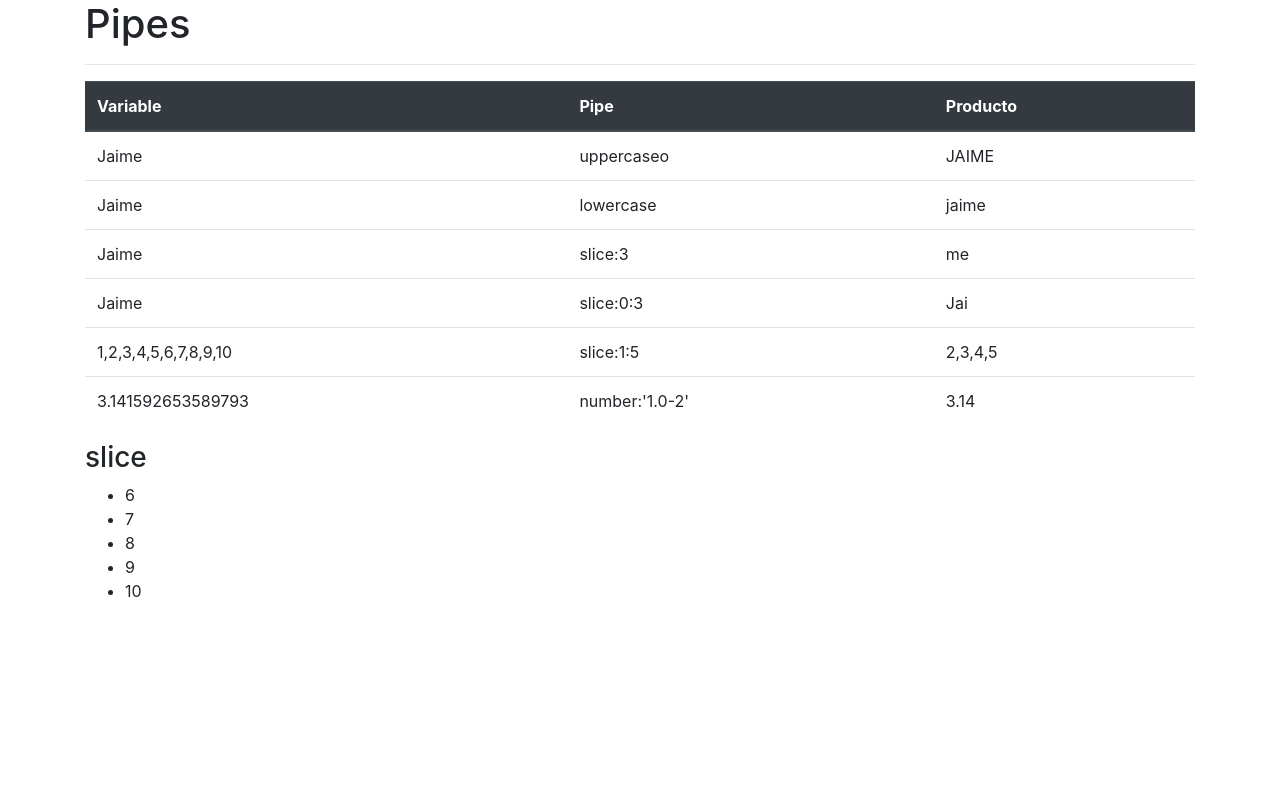
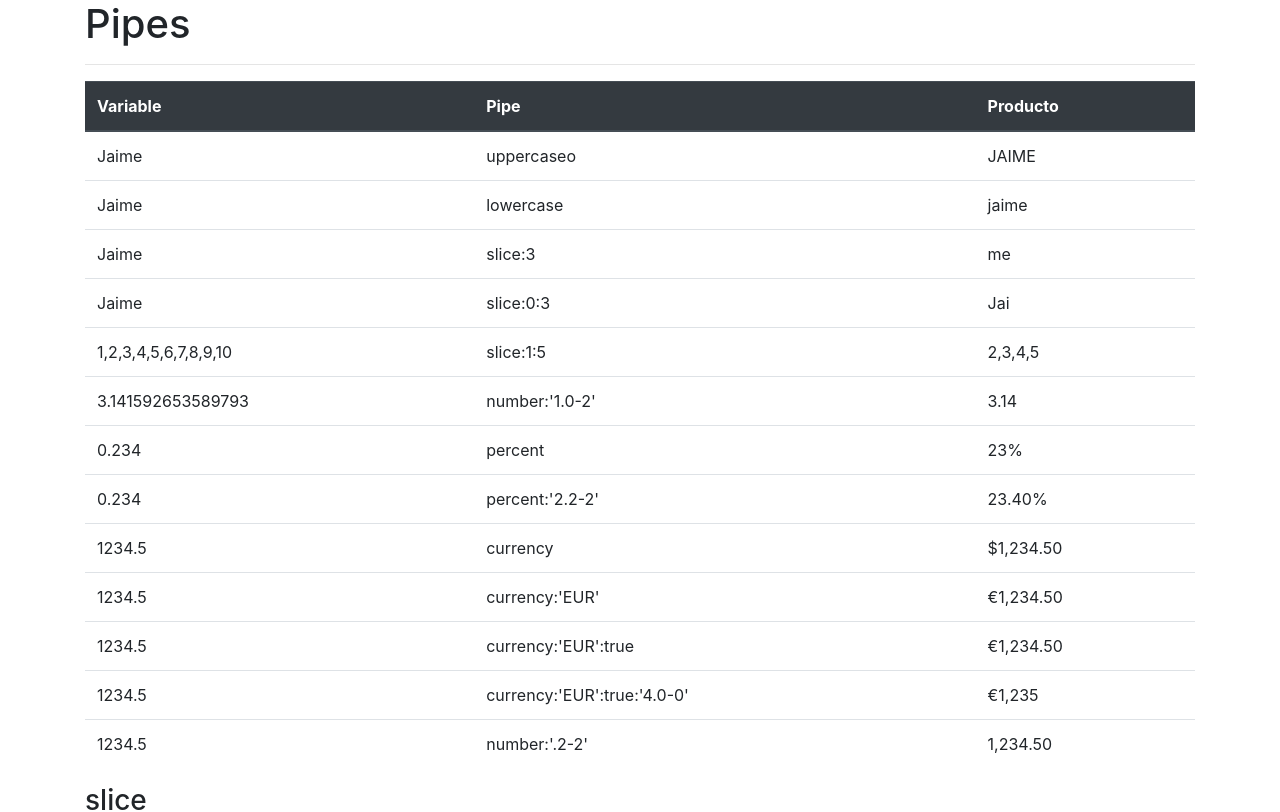
Before and after one commit to devjaime/AngularConceptos, an Angular app in the folder Angular/pipe/: page / in a window 1280 px wide. Shown: the top 812 px of the page. Built offline with nearby package versions, Linux system fonts and the light colour scheme.

Commit message:
currency pipe

```diff
--- a/Angular/pipe/src/app/app.component.html
+++ b/Angular/pipe/src/app/app.component.html
@@ -40,6 +40,41 @@
                 <td>number:'1.0-2'</td>
                 <td>{{PI | number:'1.0-2'}}</td>
             </tr>
+            <tr>
+                <td>{{a}}</td>
+                <td>percent</td>
+                <td>{{a | percent}}</td>
+            </tr>
+            <tr>
+                <td>{{a}}</td>
+                <td>percent:'2.2-2'</td>
+                <td>{{a | percent:'2.2-2'}}</td>
+            </tr>
+            <tr>
+                <td>{{salario}}</td>
+                <td>currency</td>
+                <td>{{salario | currency}}</td>
+            </tr>
+            <tr>
+                <td>{{salario}}</td>
+                <td>currency:'EUR'</td>
+                <td>{{salario | currency:'EUR'}}</td>
+            </tr>
+            <tr>
+                <td>{{salario}}</td>
+                <td>currency:'EUR':true</td>
+                <td>{{salario | currency:'EUR':true}}</td>
+            </tr>
+            <tr>
+                <td>{{salario}}</td>
+                <td>currency:'EUR':true:'4.0-0'</td>
+                <td>{{salario | currency:'EUR':true:'4.0-0'}}</td>
+            </tr>
+            <tr>
+                <td>{{salario}}</td>
+                <td>number:'.2-2'</td>
+                <td>{{salario |number:'.2-2'}}</td>
+            </tr>
         </tbody>
     </table>
     <h3>slice</h3>
--- a/Angular/pipe/src/app/app.component.ts
+++ b/Angular/pipe/src/app/app.component.ts
@@ -9,4 +9,6 @@
   nombre = 'Jaime';
   arreglo = [1, 2, 3, 4, 5, 6, 7, 8, 9, 10];
   PI = Math.PI;
+  a = 0.234;
+  salario = 1234.5;
 }
```
Also changed, not shown: 1 other file (tests, documents, lock files or other folders).
